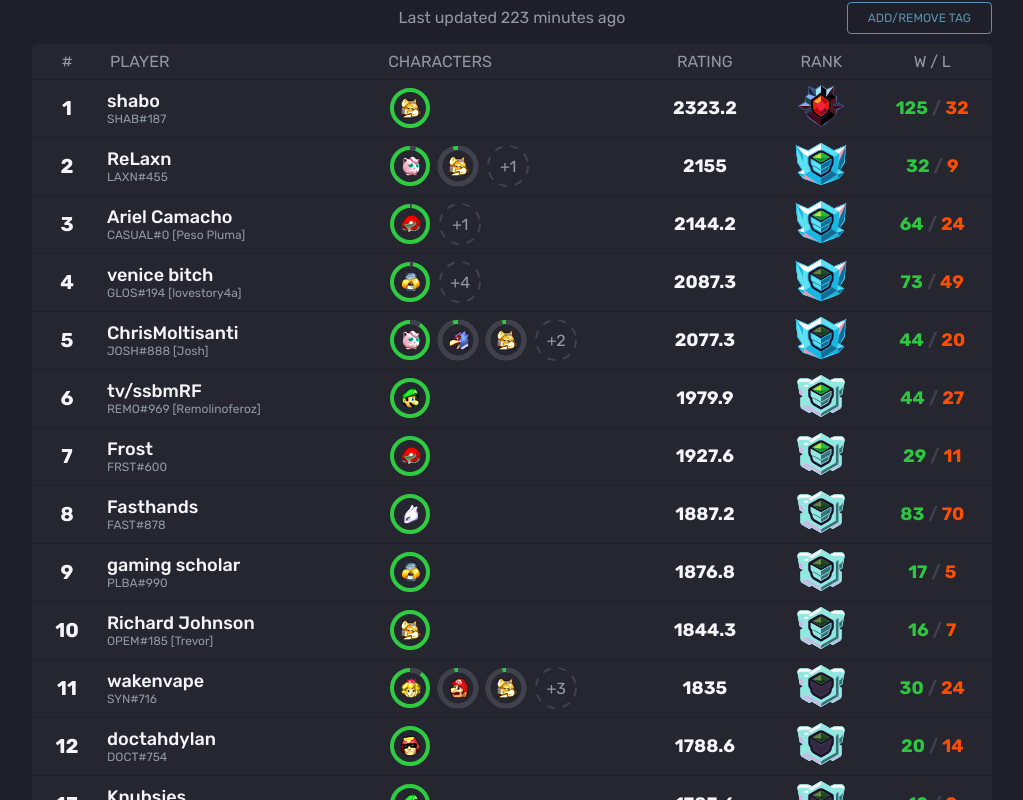
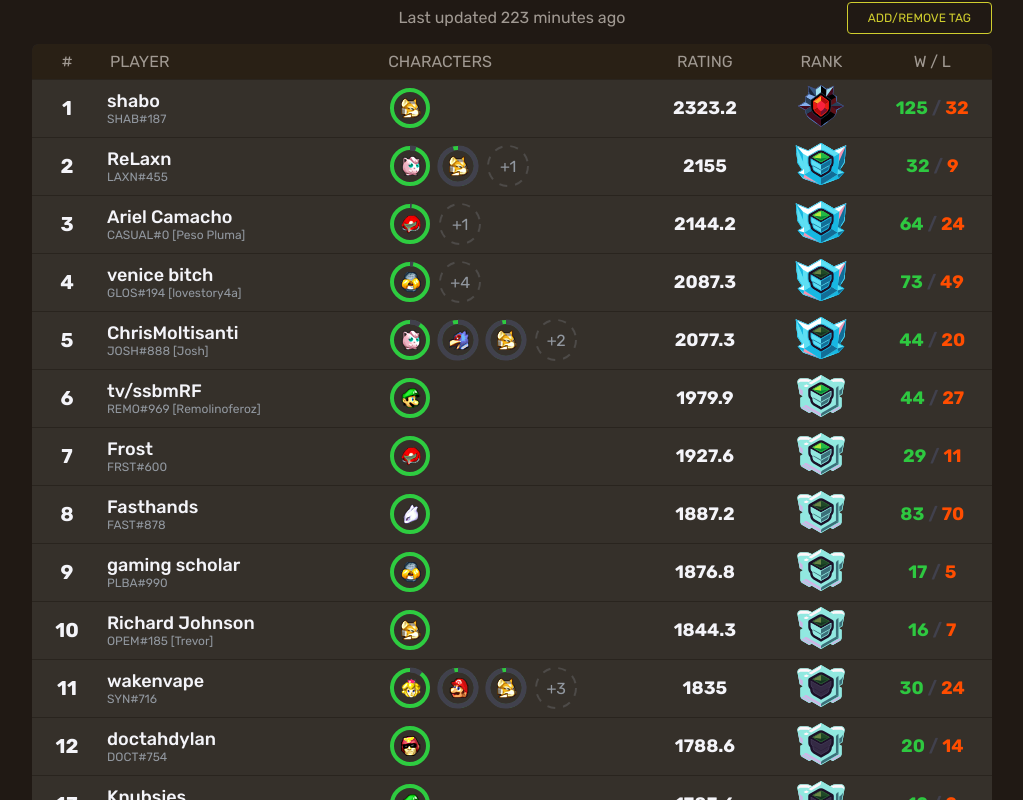
Before and after one commit to slippi-dk/slippi-dk.github.io, a website: page index.html in a window 1280 px wide. Shown: the part 331-1131 px from the top of the page, without its empty margins (128-1151 px from the left). Drawn offline with Linux system fonts and the light colour scheme.

Commit message:
Style changes

```diff
--- a/index.html
+++ b/index.html
@@ -13,7 +13,7 @@
     <style>
       @import url('https://fonts.googleapis.com/css2?family=Rubik:wght@300;400;500;700&display=swap');
       body {
-        background: #1f1f29;
+        background: #201914;
         color: #F4F4F9;
         font-family: 'Rubik';
       }
@@ -40,7 +40,7 @@
       }
       p {
         margin: 0;
-        color: #9298a0;
+        color: #a09992;
         font-size: 18px;
         max-width: 90vw;
         font-weight: 400;
@@ -68,17 +68,17 @@
         max-width: 960px;
       }
       #form-button {
-        color: #5994af;
+        color: #cfcd2e;
         padding: 8px 20px;
-        border: solid 1px #5994af;
+        border: solid 1px #cfcd2e;
         border-radius: 4px;
         justify-self: end;
         font-size: 12px;
       }
       #form-button:hover {
-        color:#4f86a0;
-        border: solid 1px #4f86a0;
-        background-color: #4f86a020;
+        color:#cfcd2e;
+        border: solid 1px #cfcd2e;
+        background-color: #cfcd2e20;
       }
       #updatedAt {
         font-size: 16px;
@@ -100,17 +100,17 @@
         padding: 5px;
         white-space: nowrap;
         position: relative;
-        border-top: 1px solid #1f1f29;
-        background-color:#262631;
+        border-top: 1px solid #29241e;
+        background-color:#35302a;
       }
       table th {
-        color: #9298a0;
+        color: #a09992;
         padding: 8px;
         white-space: nowrap;
         font-weight: 400;
         font-size: 16px;
         position: sticky;
-        background: #262631;
+        background: #292015;
       }
       table th:first-child {
         border-top-left-radius: 6px;
```
